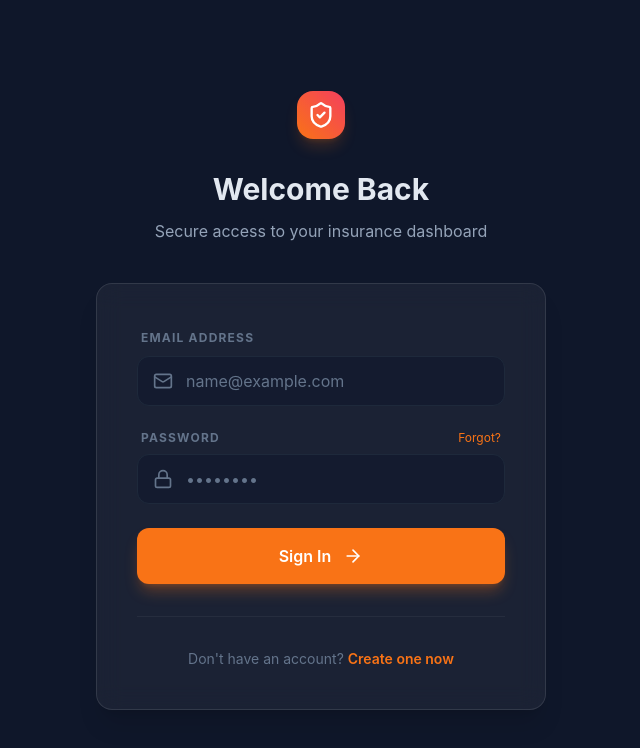
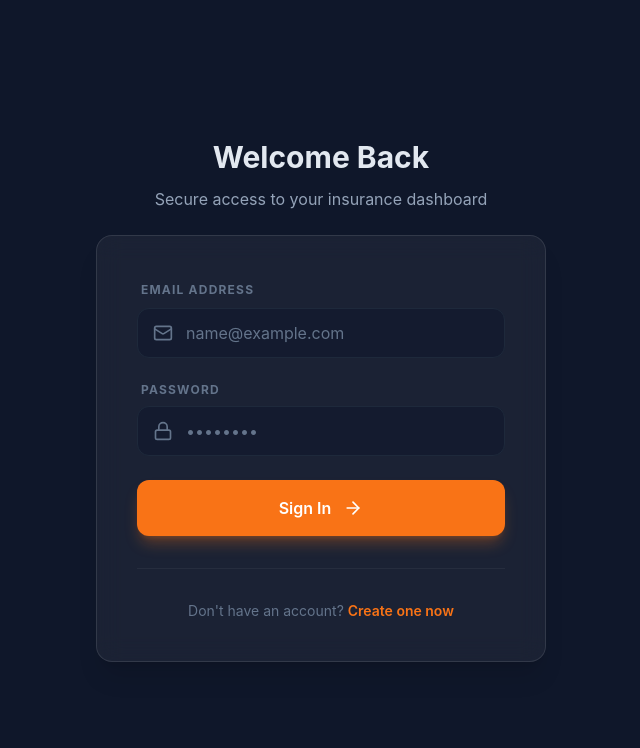
Before and after one commit to AdityaGangwar2674/Vehicle_Insurance, a React (Create React App) app in the folder frontend/: page /login in a window 1280 px wide. Shown: the top 748 px of the page, without its empty margins (319-959 px from the left). Built offline with nearby package versions, Linux system fonts and the light colour scheme.

Commit message:
[refactor]: simplify login UI and remove unused elements, clean up header, remove branding icon and forgot password link

```diff
--- a/frontend/src/pages/Login.jsx
+++ b/frontend/src/pages/Login.jsx
@@ -45,7 +45,6 @@ const Login = () => {
           color: "#fff",
         });
 
-        // Redirect based on role
         if (response.data.user.role === "admin") {
           navigate("/admin/dashboard");
         } else {
@@ -72,19 +71,14 @@ const Login = () => {
         animate={{ opacity: 1, y: 0 }}
         className="w-full max-w-[450px]"
       >
-        <div className="text-center mb-10">
-          <Link to="/" className="inline-flex items-center gap-2 mb-8 group">
-            <div className="w-12 h-12 rounded-2xl bg-gradient-to-tr from-orange-500 to-rose-500 flex items-center justify-center shadow-lg shadow-orange-500/20 group-hover:scale-110 transition-transform duration-300">
-              <ShieldCheck className="text-white" size={28} />
-            </div>
-          </Link>
+        <div className="text-center mb-6">
           <h1 className="text-3xl font-bold mb-3">Welcome Back</h1>
           <p className="text-slate-400">Secure access to your insurance dashboard</p>
         </div>
 
         <div className="glass-card p-8 sm:p-10">
           <form onSubmit={handleSubmit} className="space-y-6">
-            <AnimatePresence>
+            <AnimatePresence mode="wait">
               {error && (
                 <motion.div
                   initial={{ opacity: 0, height: 0 }}
@@ -117,7 +111,6 @@ const Login = () => {
             <div className="space-y-2">
               <div className="flex justify-between px-1">
                 <label className="text-xs font-bold text-slate-500 uppercase tracking-widest">Password</label>
-                <a href="/" className="text-xs text-orange-500 hover:text-orange-400 transition-colors">Forgot?</a>
               </div>
               <div className="relative group">
                 <Lock className="absolute left-4 top-1/2 -translate-y-1/2 text-slate-500 group-focus-within:text-orange-500 transition-colors" size={20} />
```
